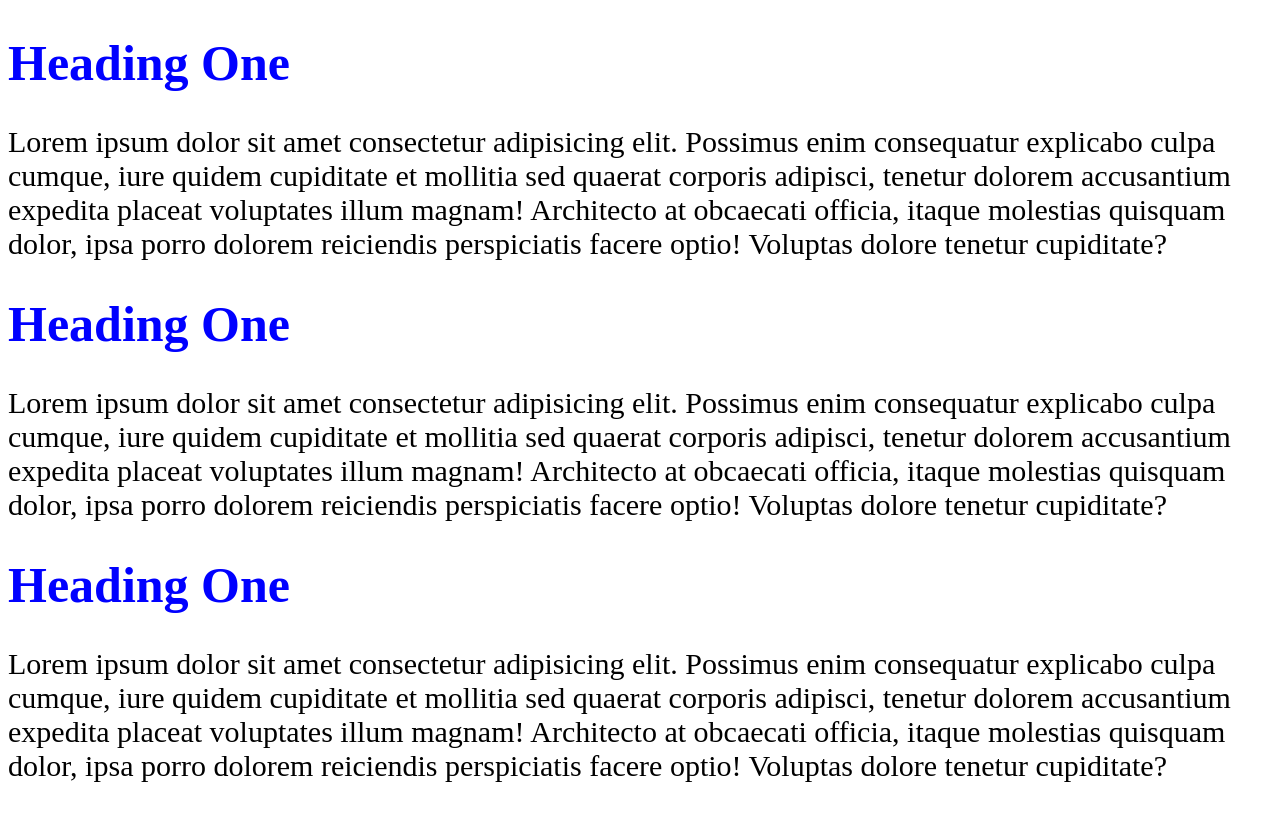
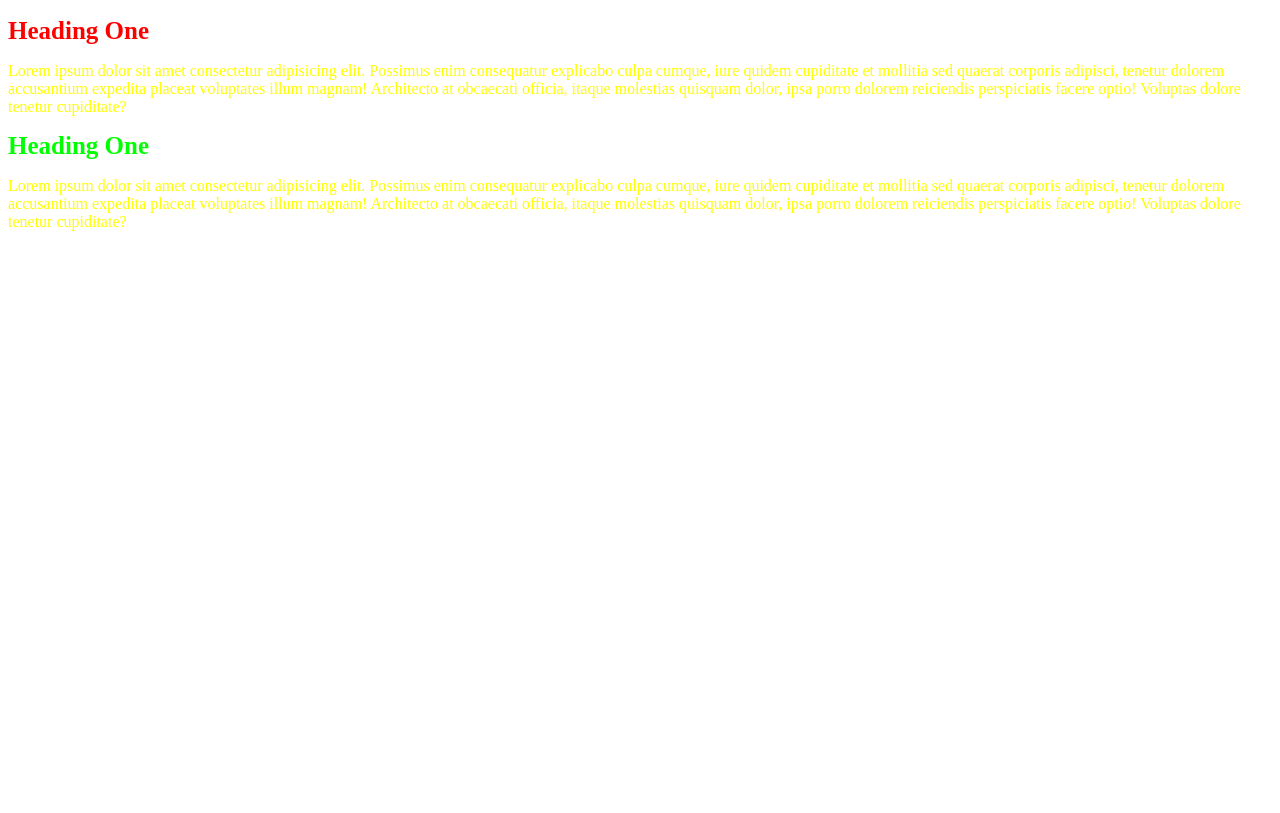
Before and after one commit to Burhanuddin-49/Fullstack_Session, a plain HTML site: page index.html in a window 1280 px wide. Drawn offline with Linux system fonts and the light colour scheme.

Commit message:
element selectors & id

```diff
--- a/index.html
+++ b/index.html
@@ -5,10 +5,23 @@
     <meta http-equiv="X-UA-Compatible" content="IE=edge" />
     <meta name="viewport" content="width=device-width, initial-scale=1.0" />
     <title>Full Stack Session</title>
+    <style>
+        h1{
+            color: red;
+            font-size: 25px;
+        }
+        p{
+            color: yellow;
+            font-weight: 100;
+        }
+        #first{
+            color: lime;
+        }
+    </style>
   </head>
   <body>
-    <h1 style="color: blue; font-size: 50px;">Heading One</h1>
-    <p style="font-size: 30px; font-family: Metropolis;">
+    <h1>Heading One</h1>
+    <p>
       Lorem ipsum dolor sit amet consectetur adipisicing elit. Possimus enim
       consequatur explicabo culpa cumque, iure quidem cupiditate et mollitia sed
       quaerat corporis adipisci, tenetur dolorem accusantium expedita placeat
@@ -16,17 +29,8 @@
       quisquam dolor, ipsa porro dolorem reiciendis perspiciatis facere optio!
       Voluptas dolore tenetur cupiditate?
     </p>
-    <h1 style="color: blue; font-size: 50px;">Heading One</h1>
-    <p style="font-size: 30px; font-family: Metropolis;">
-      Lorem ipsum dolor sit amet consectetur adipisicing elit. Possimus enim
-      consequatur explicabo culpa cumque, iure quidem cupiditate et mollitia sed
-      quaerat corporis adipisci, tenetur dolorem accusantium expedita placeat
-      voluptates illum magnam! Architecto at obcaecati officia, itaque molestias
-      quisquam dolor, ipsa porro dolorem reiciendis perspiciatis facere optio!
-      Voluptas dolore tenetur cupiditate?
-    </p>
-    <h1 style="color: blue; font-size: 50px;">Heading One</h1>
-    <p style="font-size: 30px; font-family: Metropolis;">
+    <h1 id="first">Heading One</h1>
+    <p>
       Lorem ipsum dolor sit amet consectetur adipisicing elit. Possimus enim
       consequatur explicabo culpa cumque, iure quidem cupiditate et mollitia sed
       quaerat corporis adipisci, tenetur dolorem accusantium expedita placeat
```
